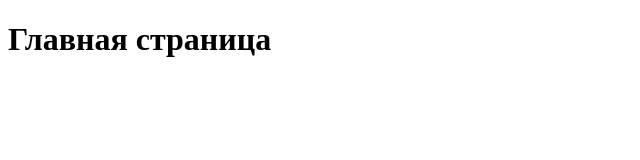
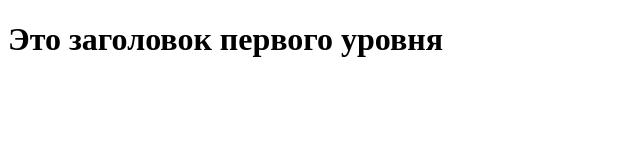
Before and after one commit to adrommelex/git-task-htmlacademy, a plain HTML site: page index.html in a window 1280 px wide. Shown: the whole page, without its empty margins (0-640 px from the left). Drawn offline with Linux system fonts and the light colour scheme.

Commit message:
feat: added h1 in the body

```diff
--- a/index.html
+++ b/index.html
@@ -7,6 +7,6 @@
     <title>Практикуемся с Git</title>
 </head>
 <body>
-    <h1>Главная страница</h1>
+    <h1>Это заголовок первого уровня</h1>
 </body>
 </html>
```
